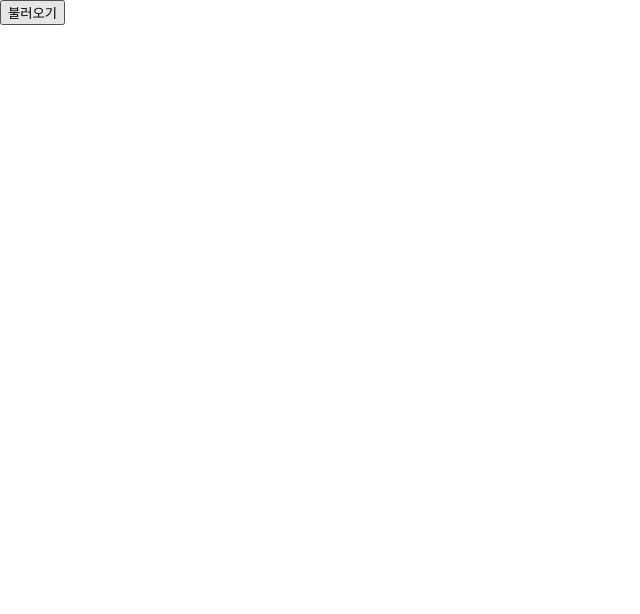
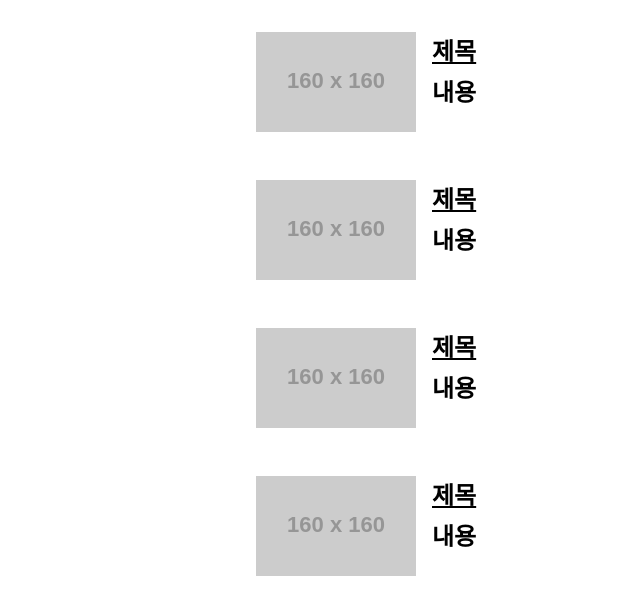
Before and after one commit to kkojae91/react-news-viewer, a React (Create React App) app: page / in a window 1280 px wide. Shown: the top 614 px of the page, without its empty margins (0-640 px from the left). Built offline with nearby package versions, Linux system fonts and the light colour scheme.

Commit message:
templete 구성

```diff
--- a/package.json
+++ b/package.json
@@ -10,6 +10,7 @@
     "react": "^17.0.1",
     "react-dom": "^17.0.1",
     "react-scripts": "4.0.1",
+    "styled-components": "^5.2.1",
     "web-vitals": "^0.2.4"
   },
   "scripts": {
--- a/src/App.js
+++ b/src/App.js
@@ -1,4 +1,5 @@
 import React, { useState } from 'react';
+import { NewsList } from './components';
 import axios from 'axios';
 
 function App() {
@@ -15,18 +16,7 @@
   };
   return (
     <div>
-      <div>
-        <button onClick={onClick} type="button">
-          불러오기
-        </button>
-      </div>
-      {data && (
-        <textarea
-          rows={7}
-          value={JSON.stringify(data, null, 2)}
-          readOnly={true}
-        />
-      )}
+      <NewsList />
     </div>
   );
 }
--- /dev/null
+++ b/src/components/NewsItem.js
@@ -0,0 +1,57 @@
+import React from 'react';
+import styled from 'styled-components';
+
+const NewsItemBlock = styled.div`
+  display: flex;
+  .thumbnail {
+    margin-right: 1rem;
+    img {
+      display: block;
+      width: 160px;
+      height: 100px;
+      object-fit: cover;
+    }
+  }
+  .contents {
+    h2 {
+      margin: 0;
+      a {
+        color: black;
+      }
+    }
+    p {
+      margin: 0;
+      line-height: 1.5;
+      margin-top: 0.5rem;
+      white-space: normal;
+    }
+  }
+  & + & {
+    margin-top: 3rem;
+  }
+`;
+
+const NewsItem = ({ article }) => {
+  const { title, description, url, urlToImage } = article;
+  return (
+    <NewsItemBlock>
+      {urlToImage && (
+        <div className="thumbnail">
+          <a href={url} target="_blank" rel="noopener noreferrer">
+            <img src={urlToImage} alt="thumbnail" />
+          </a>
+        </div>
+      )}
+      <div className="contents">
+        <h2>
+          <a href={url} target="_blank" rel="noopener noreferrerr">
+            {title}
+          </a>
+          <p>{description}</p>
+        </h2>
+      </div>
+    </NewsItemBlock>
+  );
+};
+
+export default NewsItem;
--- /dev/null
+++ b/src/components/NewsList.js
@@ -0,0 +1,36 @@
+import React from 'react';
+import styled from 'styled-components';
+import NewsItem from './NewsItem';
+
+const NewsListBlock = styled.div`
+  box-sizing: border-box;
+  padding-bottom: 3rem;
+  width: 768px;
+  margin: 0 auto;
+  margin-top: 2rem;
+  @media screen and (max-width: 768px) {
+    width: 100%;
+    padding-left: 1rem;
+    padding-right: 1rem;
+  }
+`;
+
+const sampleArticle = {
+  title: '제목',
+  description: '내용',
+  url: 'https://google.com',
+  urlToImage: 'https://via.placeholder.com/160',
+};
+
+const NewsList = () => {
+  return (
+    <NewsListBlock>
+      <NewsItem article={sampleArticle} />
+      <NewsItem article={sampleArticle} />
+      <NewsItem article={sampleArticle} />
+      <NewsItem article={sampleArticle} />
+    </NewsListBlock>
+  );
+};
+
+export default NewsList;
--- /dev/null
+++ b/src/components/index.js
@@ -0,0 +1 @@
+export { default as NewsList } from './NewsList';
```
Also changed, not shown: 2 other files (tests, documents, lock files or other folders).
